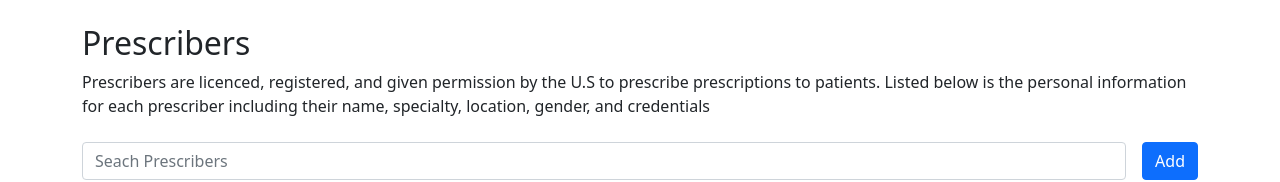
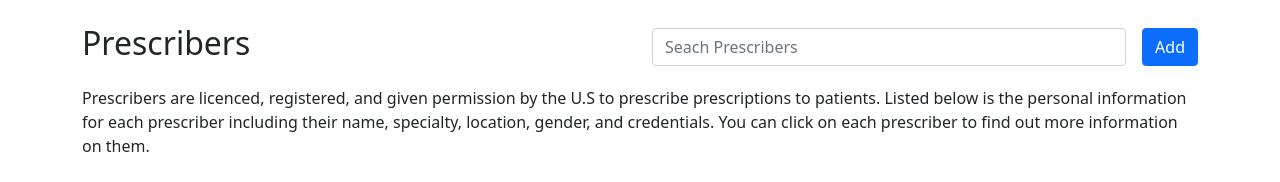
Before and after one commit to logankimbs/intex, a Django app: page /prescribers/ in a window 1280 px wide. Shown: the part 95-277 px from the top of the page. Run offline with Django 3.2, Linux system fonts and the light colour scheme; data that the repository does not hold is empty.

Commit message:
added content to replace lorem ipsum

```diff
--- a/portal/views.py
+++ b/portal/views.py
@@ -1,7 +1,7 @@
 from django.http.response import HttpResponseRedirect
 from django.shortcuts import render
 from django.http import HttpResponse
-from .models import Drugs, Prescribers, State, Triple
+from .models import Credentials, Drugs, Prescribers, State, Triple
 import re
 
 
@@ -90,13 +90,15 @@ def editPrescriberPageView(request, npi, fname, lname):
 
     prescriber = Prescribers.objects.get(npi=npi)
     states = State.objects.all()
+    credentials = Credentials.objects.all()
 
-    return render(request, 'portal/editprescriber.html', {'prescriber': prescriber, 'states': states})
+    return render(request, 'portal/editprescriber.html', {'prescriber': prescriber, 'states': states, 'credentials': credentials})
 
 
 # this page allows user to create a prescriber
 def createPrescriberPageView(request):
     states = State.objects.all()
+    credentials = Credentials.objects.all()
 
     if request.method == 'POST':
         npi = int(request.POST.get('prescriberNPI'))
@@ -121,7 +123,7 @@ def createPrescriberPageView(request):
 
             return HttpResponseRedirect(f"/{npi}")
 
-    return render(request, 'portal/createprescriber.html', {'states': states})
+    return render(request, 'portal/createprescriber.html', {'states': states, 'credentials': credentials})
 
 
 # this page displays all drugs in a table
--- a/templates/portal/prescribers.html
+++ b/templates/portal/prescribers.html
@@ -1,20 +1,23 @@
 {% extends 'base.html' %} {% load static %} {% block content %}
 <div class="container">
 
-    <div class="row align-items-center mb-2">
+    <div class="row align-items-center mb-3">
         <div class="col">
             <h2>Prescribers</h2>
         </div>
-        <p>
-            Prescribers are licenced, registered, and given permission by the U.S to prescribe prescriptions to patients.
-            Listed below is the personal information for each prescriber including their name, specialty, location, gender, and credentials
-        </p>
+        <div class="col">
+            <div class="d-flex">
+                <input type="text" class="form-control me-3" id="search" onkeyup="searchTable()" placeholder="Seach Prescribers">
+                <button type="button" class="btn btn-primary btn-block" onclick="location.href='{% url 'createprescriber' %}'">Add</button>
+            </div>
+        </div>
     </div>
 
-    <div class="d-flex mb-4">
-        <input type="text" class="form-control me-3" id="search" onkeyup="searchTable()" placeholder="Seach Prescribers">
-        <button type="button" class="btn btn-primary btn-block" onclick="location.href='{% url 'createprescriber' %}'">Add</button>
-    </div>
+    <p class='mb-4'>
+        Prescribers are licenced, registered, and given permission by the U.S to prescribe prescriptions to patients.
+        Listed below is the personal information for each prescriber including their name, specialty, location, gender, and credentials.
+        You can click on each prescriber to find out more information on them.
+    </p>
 
     <div class="overflow-auto mb-5 myTable" style="max-height: 70vh;">
         <div class="table-responsive">
```
Also changed, not shown: templates/portal/createprescriber.html (+6 -1 lines), templates/portal/drugs.html (+7 -1 lines), templates/portal/editprescriber.html (+6 -1 lines).
